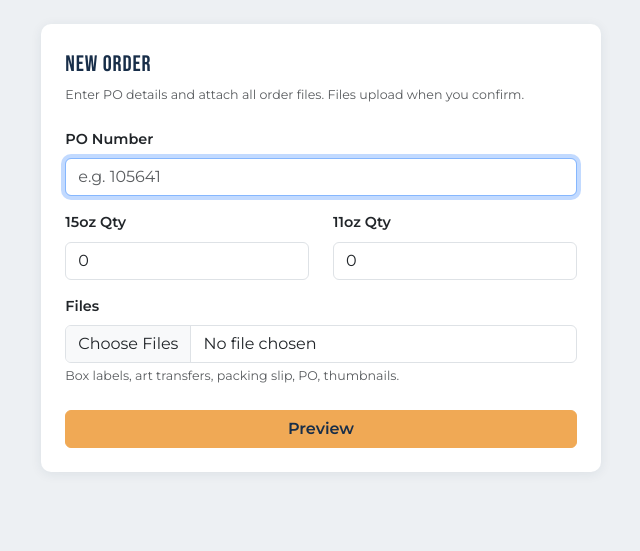
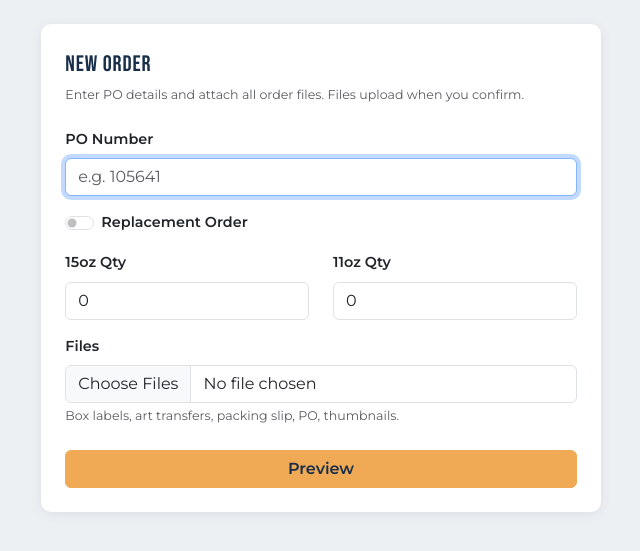
Before and after one commit to jaden-hogg/tbw-portal, a Flask app: page / in a window 1280 px wide. Shown: the part 70-621 px from the top of the page, without its empty margins (319-959 px from the left). Run offline with Flask 3, Linux system fonts and the light colour scheme; the visitor is signed in with stand-in values (Sample User, id 1); some libraries are stand-ins or nearby versions.

Commit message:
Add replacement order toggle for replacement mugs/boxes
Lets Tyler request replacement mugs and/or boxes without a PO PDF: order
number gets a -REPLACEMENT suffix, boxes post as a manual $0 line item
(no ShipStation SKU exists for them), and mugs are billed 50% off.
Invoice rows still count box quantity (and its real shipping cost)
even though it's priced at $0.

Co-Authored-By: Claude Sonnet 5 <noreply@anthropic.com>

```diff
--- a/app.py
+++ b/app.py
@@ -196,10 +196,8 @@ def fetch_all_shipments() -> dict[str, dict]:
 
 # ── PDF parsing (address only) ────────────────────────────────────────────────
 
-def parse_address_from_pdf(pdf_bytes: bytes) -> dict:
-    doc = fitz.open(stream=pdf_bytes, filetype="pdf")
-    text = "\n".join(page.get_text() for page in doc)
-
+def _parse_address_lines(lines: list[str]) -> dict:
+    """Turn address lines (name / street(s) / 'City, ST ZIP') into a ship-to dict."""
     result: dict = {
         "ship_name":    None,
         "ship_street1": None,
@@ -209,27 +207,13 @@ def parse_address_from_pdf(pdf_bytes: bytes) -> dict:
         "ship_zip":     None,
         "ship_country": "US",
     }
-
-    addr_match = re.search(
-        r'(?:ship\s*to)\s*[:\n](.*?)(?:\n{2,}|\Z)',
-        text, re.IGNORECASE | re.DOTALL,
-    )
-    if not addr_match:
+    if not lines:
         return result
 
-    block = addr_match.group(1)
-    lines = [l.strip() for l in block.splitlines() if l.strip()]
-    addr_lines = []
-    for line in lines:
-        if re.match(r'^(?:Terms|Product ID|Description|Qty|Pric|Net \d+)', line, re.IGNORECASE):
-            break
-        addr_lines.append(line)
-
-    if addr_lines:
-        result["ship_name"] = addr_lines[0]
-    if len(addr_lines) >= 2:
-        result["ship_street1"] = addr_lines[1]
-    for line in addr_lines[2:]:
+    result["ship_name"] = lines[0]
+    if len(lines) >= 2:
+        result["ship_street1"] = lines[1]
+    for line in lines[2:]:
         csz = re.match(r'^(.*?),\s*([A-Z]{2})\s+(\d{5}(?:-\d{4})?)$', line)
         if csz:
             result["ship_city"]  = csz.group(1).strip()
@@ -240,6 +224,35 @@ def parse_address_from_pdf(pdf_bytes: bytes) -> dict:
             result["ship_street2"] = line
 
     return result
+
+
+def parse_address_from_pdf(pdf_bytes: bytes) -> dict:
+    doc = fitz.open(stream=pdf_bytes, filetype="pdf")
+    text = "\n".join(page.get_text() for page in doc)
+
+    addr_match = re.search(
+        r'(?:ship\s*to)\s*[:\n](.*?)(?:\n{2,}|\Z)',
+        text, re.IGNORECASE | re.DOTALL,
+    )
+    if not addr_match:
+        return _parse_address_lines([])
+
+    block = addr_match.group(1)
+    lines = [l.strip() for l in block.splitlines() if l.strip()]
+    addr_lines = []
+    for line in lines:
+        if re.match(r'^(?:Terms|Product ID|Description|Qty|Pric|Net \d+)', line, re.IGNORECASE):
+            break
+        addr_lines.append(line)
+
+    return _parse_address_lines(addr_lines)
+
+
+def parse_address_block(text: str) -> dict:
+    """Parse a manually-typed shipping address (name / street(s) / 'City, ST ZIP'),
+    used for replacement orders which have no PO PDF to extract an address from."""
+    lines = [l.strip() for l in text.splitlines() if l.strip()]
+    return _parse_address_lines(lines)
 
 
 # ── Routes ────────────────────────────────────────────────────────────────────
@@ -293,6 +306,32 @@ def build_notes(po_number: str, file_urls: list[tuple[str, str]], warnings: list
 
 
 def build_order_items(parsed: dict) -> list[dict]:
+    if parsed.get("is_replacement"):
+        items = []
+        if parsed["qty_15oz_mug"] > 0:
+            items.append({
+                "lineItemKey": "1", "sku": "TBW-15oz", "name": "TBW 15oz",
+                "quantity": parsed["qty_15oz_mug"], "unitPrice": 0.00,
+            })
+        if parsed["qty_11oz_mug"] > 0:
+            items.append({
+                "lineItemKey": "2", "sku": "TBW-11oz", "name": "TBW 11oz",
+                "quantity": parsed["qty_11oz_mug"], "unitPrice": 0.00,
+            })
+        # No ShipStation SKU exists for a box-only replacement — entered as a
+        # manual product (no sku) so it doesn't affect invoiced mug quantities.
+        if parsed["qty_15oz_box"] > 0:
+            items.append({
+                "lineItemKey": "3", "name": "TBW 15oz - BOX ONLY",
+                "quantity": parsed["qty_15oz_box"], "unitPrice": 0.00,
+            })
+        if parsed["qty_11oz_box"] > 0:
+            items.append({
+                "lineItemKey": "4", "name": "TBW 11oz - BOX ONLY",
+                "quantity": parsed["qty_11oz_box"], "unitPrice": 0.00,
+            })
+        return items
+
     items = []
     if parsed["qty_15oz"] > 0:
         items.append({
@@ -305,6 +344,17 @@ def build_order_items(parsed: dict) -> list[dict]:
             "quantity": parsed["qty_11oz"], "unitPrice": 0.00,
         })
     return items
+
+
+def package_for(parsed: dict) -> dict:
+    """Weight/dimensions for the order, combining mug + box-only quantities per
+    size for replacement orders (both ship in the same box)."""
+    if parsed.get("is_replacement"):
+        return build_package(
+            parsed["qty_11oz_mug"] + parsed["qty_11oz_box"],
+            parsed["qty_15oz_mug"] + parsed["qty_15oz_box"],
+        )
+    return build_package(parsed["qty_11oz"], parsed["qty_15oz"])
 
 
 def build_package(qty_11oz: int, qty_15oz: int) -> dict:
@@ -368,8 +418,6 @@ def send_order_notification(order_number: str, parsed: dict, warnings: list[str]
         token_resp.raise_for_status()
         access_token = token_resp.json()["access_token"]
 
-        qty_11 = parsed["qty_11oz"]
-        qty_15 = parsed["qty_15oz"]
         ship_parts = [
             parsed.get("ship_name") or "The Buffalo Works",
             parsed.get("ship_street1") or "",
@@ -379,10 +427,8 @@ def send_order_notification(order_number: str, parsed: dict, warnings: list[str]
         ship_addr = "\n".join(p for p in ship_parts if p.strip())
 
         lines = [f"Order: {order_number}", f"PO: {parsed['po_number']}", ""]
-        if qty_11:
-            lines.append(f"11oz:  {qty_11}")
-        if qty_15:
-            lines.append(f"15oz:  {qty_15}")
+        for item in build_order_items(parsed):
+            lines.append(f"{item['name']}:  {item['quantity']}")
         lines += ["", "Ship To:", ship_addr]
         if warnings:
             lines += ["", "Warnings:", *[f"- {w}" for w in warnings]]
@@ -458,7 +504,7 @@ def submit_order(order_number: str, parsed: dict) -> None:
             "carrierCode":    "fedex",
             "serviceCode":    "fedex_ground",
             "internalNotes":  build_notes(parsed["po_number"], file_urls, warnings),
-            **build_package(parsed["qty_11oz"], parsed["qty_15oz"]),
+            **package_for(parsed),
         })
 
         # 3. Success — notify, drop the pending entry, and refresh the dashboard
@@ -494,61 +540,100 @@ def submit():
     data = request.get_json(silent=True) or {}
     po_number = (data.get("po_number") or "").strip()
     uploaded = data.get("files") or []  # [{"name","url"}]
-
-    try:
-        qty_15oz = int(data.get("qty_15oz") or 0)
-        qty_11oz = int(data.get("qty_11oz") or 0)
-    except (ValueError, TypeError):
-        return {"error": "Quantities must be whole numbers."}, 400
+    is_replacement = bool(data.get("is_replacement"))
 
     if not po_number:
         return {"error": "PO number is required."}, 400
-    if qty_15oz == 0 and qty_11oz == 0:
-        return {"error": "Enter a quantity for at least one SKU."}, 400
     if not uploaded:
         return {"error": "No files were uploaded."}, 400
 
     file_urls = [(f["name"], f["url"]) for f in uploaded]
-    po_url = next(
-        (f["url"] for f in uploaded
-         if "purchase order" in f["name"].lower() and f["name"].lower().endswith(".pdf")),
-        None,
-    )
-    address: dict = {}
-    po_bytes = None
-    if po_url:
+
+    if is_replacement:
         try:
-            po_bytes = cloudinary_download(po_url)
-            address = parse_address_from_pdf(po_bytes)
-        except Exception:
-            pass
+            qty_15oz_mug = int(data.get("qty_15oz_mug") or 0)
+            qty_11oz_mug = int(data.get("qty_11oz_mug") or 0)
+            qty_15oz_box = int(data.get("qty_15oz_box") or 0)
+            qty_11oz_box = int(data.get("qty_11oz_box") or 0)
+        except (ValueError, TypeError):
+            return {"error": "Quantities must be whole numbers."}, 400
+        if qty_15oz_mug == 0 and qty_11oz_mug == 0 and qty_15oz_box == 0 and qty_11oz_box == 0:
+            return {"error": "Enter a quantity for at least one item."}, 400
 
-    box_label = None
-    if po_bytes:
-        box_label = next(
-            (f for f in uploaded
-             if "box label" in f["name"].lower() and f["name"].lower().endswith(".pdf")),
+        address_text = (data.get("address") or "").strip()
+        if not address_text:
+            return {"error": "Address is required for replacement orders."}, 400
+        address = parse_address_block(address_text)
+
+        parsed = {
+            "po_number":     po_number,
+            "is_replacement": True,
+            "qty_15oz_mug":  qty_15oz_mug,
+            "qty_11oz_mug":  qty_11oz_mug,
+            "qty_15oz_box":  qty_15oz_box,
+            "qty_11oz_box":  qty_11oz_box,
+            "ship_name":     address.get("ship_name"),
+            "ship_street1":  address.get("ship_street1"),
+            "ship_street2":  address.get("ship_street2"),
+            "ship_city":     address.get("ship_city"),
+            "ship_state":    address.get("ship_state"),
+            "ship_zip":      address.get("ship_zip"),
+            "ship_country":  address.get("ship_country", "US"),
+            "folder":        f"TBW-Orders/PO-{po_number}-REPLACEMENT",
+            "file_urls":     file_urls,
+            "po_bytes":      None,
+            "box_label":     None,
+        }
+        order_number = f"TBW-{po_number}-REPLACEMENT"
+
+    else:
+        try:
+            qty_15oz = int(data.get("qty_15oz") or 0)
+            qty_11oz = int(data.get("qty_11oz") or 0)
+        except (ValueError, TypeError):
+            return {"error": "Quantities must be whole numbers."}, 400
+        if qty_15oz == 0 and qty_11oz == 0:
+            return {"error": "Enter a quantity for at least one SKU."}, 400
+
+        po_url = next(
+            (f["url"] for f in uploaded
+             if "purchase order" in f["name"].lower() and f["name"].lower().endswith(".pdf")),
             None,
         )
+        address = {}
+        po_bytes = None
+        if po_url:
+            try:
+                po_bytes = cloudinary_download(po_url)
+                address = parse_address_from_pdf(po_bytes)
+            except Exception:
+                pass
 
-    parsed = {
-        "po_number":    po_number,
-        "qty_15oz":     qty_15oz,
-        "qty_11oz":     qty_11oz,
-        "ship_name":    address.get("ship_name"),
-        "ship_street1": address.get("ship_street1"),
-        "ship_street2": address.get("ship_street2"),
-        "ship_city":    address.get("ship_city"),
-        "ship_state":   address.get("ship_state"),
-        "ship_zip":     address.get("ship_zip"),
-        "ship_country": address.get("ship_country", "US"),
-        "folder":       f"TBW-Orders/PO-{po_number}",
-        "file_urls":    file_urls,
-        "po_bytes":     po_bytes if box_label else None,
-        "box_label":    box_label,
-    }
+        box_label = None
+        if po_bytes:
+            box_label = next(
+                (f for f in uploaded
+                 if "box label" in f["name"].lower() and f["name"].lower().endswith(".pdf")),
+                None,
+            )
 
-    order_number = f"TBW-{po_number}"
+        parsed = {
+            "po_number":    po_number,
+            "qty_15oz":     qty_15oz,
+            "qty_11oz":     qty_11oz,
+            "ship_name":    address.get("ship_name"),
+            "ship_street1": address.get("ship_street1"),
+            "ship_street2": address.get("ship_street2"),
+            "ship_city":    address.get("ship_city"),
+            "ship_state":   address.get("ship_state"),
+            "ship_zip":     address.get("ship_zip"),
+            "ship_country": address.get("ship_country", "US"),
+            "folder":       f"TBW-Orders/PO-{po_number}",
+            "file_urls":    file_urls,
+            "po_bytes":     po_bytes if box_label else None,
+            "box_label":    box_label,
+        }
+        order_number = f"TBW-{po_number}"
     _submitting[order_number] = {
         "orderNumber": order_number,
         "orderDate":   datetime.now(timezone.utc).strftime("%Y-%m-%dT%H:%M:%S"),
@@ -768,6 +853,10 @@ def order_friday(order: dict) -> date | None:
     return fri
 
 
+def is_replacement_order(order: dict) -> bool:
+    return (order.get("orderNumber") or "").endswith("-REPLACEMENT")
+
+
 def invoice_rows_for_week(week_end: date, orders: list[dict], shipments: dict) -> list[dict]:
     """Line items (one per PO) for orders in the week ending week_end (Fri-noon-ET cutoff)."""
     rows: list[dict] = []
@@ -777,20 +866,28 @@ def invoice_rows_for_week(week_end: date, orders: list[dict], shipments: dict) -
             continue
         info = shipments.get(o.get("orderNumber", ""), {})
 
-        q11 = q15 = 0
+        # Box-only replacement items carry no sku (priced at $0, but shipping
+        # still applies), so they're counted in qty but never priced here;
+        # replacement mugs are billed at 50% off.
+        q11 = q15 = box_qty = 0
         for it in o.get("items", []):
             sku = (it.get("sku") or "").lower()
-            if "11oz" in sku:
-                q11 += it.get("quantity", 0)
+            qty = it.get("quantity", 0)
+            if "BOX ONLY" in (it.get("name") or "").upper():
+                box_qty += qty
+            elif "11oz" in sku:
+                q11 += qty
             elif "15oz" in sku:
-                q15 += it.get("quantity", 0)
+                q15 += qty
+        price_mult = 0.5 if is_replacement_order(o) else 1.0
 
-        subtotal = q11 * PRICE_11OZ + q15 * PRICE_15OZ
+        subtotal = (q11 * PRICE_11OZ + q15 * PRICE_15OZ) * price_mult
         shipping = round(info.get("cost", 0.0), 2)
-        price = PRICE_11OZ if (q11 and not q15) else PRICE_15OZ if (q15 and not q11) else 0.0
+        price = (PRICE_11OZ if (q11 and not q15 and not box_qty) else
+                 PRICE_15OZ if (q15 and not q11 and not box_qty) else 0.0) * price_mult
         rows.append({
             "po": o["orderNumber"].replace("TBW-", ""),
-            "qty": q11 + q15, "price": price,
+            "qty": q11 + q15 + box_qty, "price": price,
             "subtotal": round(subtotal, 2), "shipping": shipping,
             "total": round(subtotal + shipping, 2),
         })
@@ -823,7 +920,8 @@ def build_all_invoices() -> list[dict]:
                 q11 += it.get("quantity", 0)
             elif "15oz" in sku:
                 q15 += it.get("quantity", 0)
-        total = q11 * PRICE_11OZ + q15 * PRICE_15OZ + round(info.get("cost", 0.0), 2)
+        price_mult = 0.5 if is_replacement_order(o) else 1.0
+        total = (q11 * PRICE_11OZ + q15 * PRICE_15OZ) * price_mult + round(info.get("cost", 0.0), 2)
         totals[friday] = totals.get(friday, 0.0) + total
 
     fridays = sorted(totals)  # ascending; only weeks with orders
--- a/templates/dashboard.html
+++ b/templates/dashboard.html
@@ -26,7 +26,7 @@
         </td>
         <td>
           {% for item in order['items'] %}
-            <small class="text-nowrap">{{ item.sku }} &times; {{ item.quantity }}</small>{% if not loop.last %}<br>{% endif %}
+            <small class="text-nowrap">{{ item.name }} &times; {{ item.quantity }}</small>{% if not loop.last %}<br>{% endif %}
           {% endfor %}
         </td>
         <td class="text-nowrap">
--- a/templates/upload.html
+++ b/templates/upload.html
@@ -14,7 +14,12 @@
           <input type="text" id="po_number" class="form-control" placeholder="e.g. 105641" required autofocus>
         </div>
 
-        <div class="row mb-3">
+        <div class="form-check form-switch mb-3">
+          <input class="form-check-input" type="checkbox" id="is_replacement">
+          <label class="form-check-label fw-semibold" for="is_replacement">Replacement Order</label>
+        </div>
+
+        <div class="row mb-3" id="normal-qty-fields">
           <div class="col">
             <label class="form-label fw-semibold">15oz Qty</label>
             <input type="number" id="qty_15oz" class="form-control" min="0" value="0">
@@ -22,6 +27,33 @@
           <div class="col">
             <label class="form-label fw-semibold">11oz Qty</label>
             <input type="number" id="qty_11oz" class="form-control" min="0" value="0">
+          </div>
+        </div>
+
+        <div class="d-none" id="replacement-fields">
+          <div class="row mb-3">
+            <div class="col">
+              <label class="form-label fw-semibold">11oz Mug Qty</label>
+              <input type="number" id="qty_11oz_mug" class="form-control" min="0" value="0">
+            </div>
+            <div class="col">
+              <label class="form-label fw-semibold">11oz Box Qty</label>
+              <input type="number" id="qty_11oz_box" class="form-control" min="0" value="0">
+            </div>
+          </div>
+          <div class="row mb-3">
+            <div class="col">
+              <label class="form-label fw-semibold">15oz Mug Qty</label>
+              <input type="number" id="qty_15oz_mug" class="form-control" min="0" value="0">
+            </div>
+            <div class="col">
+              <label class="form-label fw-semibold">15oz Box Qty</label>
+              <input type="number" id="qty_15oz_box" class="form-control" min="0" value="0">
+            </div>
+          </div>
+          <div class="mb-3">
+            <label class="form-label fw-semibold">Ship To Address</label>
+            <textarea id="replacement_address" class="form-control" rows="4" placeholder="Business Name&#10;123 Main St&#10;City, ST 12345"></textarea>
           </div>
         </div>
 
@@ -72,6 +104,8 @@
 (function () {
   let files = [];
   let address = {};
+  let isReplacement = false;
+  let replacementAddressText = '';
 
   const $ = (id) => document.getElementById(id);
   const formCard = $('form-card'), reviewCard = $('review-card');
@@ -80,11 +114,37 @@
     return files.find(f => /purchase order/i.test(f.name) && /\.pdf$/i.test(f.name));
   }
 
+  $('is_replacement').addEventListener('change', function () {
+    $('normal-qty-fields').classList.toggle('d-none', this.checked);
+    $('replacement-fields').classList.toggle('d-none', !this.checked);
+  });
+
   $('preview-btn').addEventListener('click', async function () {
     files = Array.from($('file_input').files);
+    isReplacement = $('is_replacement').checked;
     const po = $('po_number').value.trim();
     if (!po) { alert('PO number is required.'); return; }
     if (!files.length) { alert('Please attach at least one file.'); return; }
+
+    let itemsHtml = '';
+
+    if (isReplacement) {
+      const q11m = parseInt($('qty_11oz_mug').value || '0', 10);
+      const q11b = parseInt($('qty_11oz_box').value || '0', 10);
+      const q15m = parseInt($('qty_15oz_mug').value || '0', 10);
+      const q15b = parseInt($('qty_15oz_box').value || '0', 10);
+      if (!q11m && !q11b && !q15m && !q15b) { alert('Enter a quantity for at least one item.'); return; }
+      replacementAddressText = $('replacement_address').value.trim();
+      if (!replacementAddressText) { alert('Address is required for replacement orders.'); return; }
+
+      if (q15m > 0) itemsHtml += `<tr><td>TBW-15oz (Mug)</td><td class="text-end">${q15m}</td></tr>`;
+      if (q15b > 0) itemsHtml += `<tr><td>TBW-15oz - BOX ONLY</td><td class="text-end">${q15b}</td></tr>`;
+      if (q11m > 0) itemsHtml += `<tr><td>TBW-11oz (Mug)</td><td class="text-end">${q11m}</td></tr>`;
+      if (q11b > 0) itemsHtml += `<tr><td>TBW-11oz - BOX ONLY</td><td class="text-end">${q11b}</td></tr>`;
+
+      $('rv-address').innerHTML = replacementAddressText
+        .split('\n').map(l => l.trim()).filter(Boolean).join('<br>');
+    } else {
       const q15 = parseInt($('qty_15oz').value || '0', 10);
       const q11 = parseInt($('qty_11oz').value || '0', 10);
       if (!q15 && !q11) { alert('Enter a quantity for at least one SKU.'); return; }
@@ -101,12 +161,8 @@
         } catch (e) { /* address optional */ }
       }
 
-    // Render review
-    $('rv-po').textContent = po;
-    let itemsHtml = '';
       if (q15 > 0) itemsHtml += `<tr><td>TBW-15oz</td><td class="text-end">${q15}</td></tr>`;
       if (q11 > 0) itemsHtml += `<tr><td>TBW-11oz</td><td class="text-end">${q11}</td></tr>`;
-    $('rv-items').innerHTML = itemsHtml;
 
       if (address.ship_name) {
         $('rv-address').innerHTML =
@@ -116,7 +172,11 @@
       } else {
         $('rv-address').innerHTML = '<span class="text-muted">Address not found in PO PDF.</span>';
       }
+    }
 
+    // Render review
+    $('rv-po').textContent = po + (isReplacement ? ' (Replacement)' : '');
+    $('rv-items').innerHTML = itemsHtml;
     $('rv-files').innerHTML = files.map(f => `<li class="small text-muted">${f.name}</li>`).join('');
 
     formCard.classList.add('d-none');
@@ -162,15 +222,21 @@
 
       // 3. Create the order
       progress.textContent = 'Submitting…';
+      const payload = { po_number: po, is_replacement: isReplacement, files: results };
+      if (isReplacement) {
+        payload.qty_15oz_mug = parseInt($('qty_15oz_mug').value || '0', 10);
+        payload.qty_11oz_mug = parseInt($('qty_11oz_mug').value || '0', 10);
+        payload.qty_15oz_box = parseInt($('qty_15oz_box').value || '0', 10);
+        payload.qty_11oz_box = parseInt($('qty_11oz_box').value || '0', 10);
+        payload.address = replacementAddressText;
+      } else {
+        payload.qty_15oz = parseInt($('qty_15oz').value || '0', 10);
+        payload.qty_11oz = parseInt($('qty_11oz').value || '0', 10);
+      }
       const submitResp = await fetch('{{ url_for("submit") }}', {
         method: 'POST',
         headers: { 'Content-Type': 'application/json' },
-        body: JSON.stringify({
-          po_number: po,
-          qty_15oz: parseInt($('qty_15oz').value || '0', 10),
-          qty_11oz: parseInt($('qty_11oz').value || '0', 10),
-          files: results,
-        }),
+        body: JSON.stringify(payload),
       });
       const out = await submitResp.json();
       if (!submitResp.ok) throw new Error(out.error || 'Submit failed.');
```
Also changed, not shown: CLAUDE.md (+12 -0 lines). Lines whose indentation alone changed are shown as unchanged.
